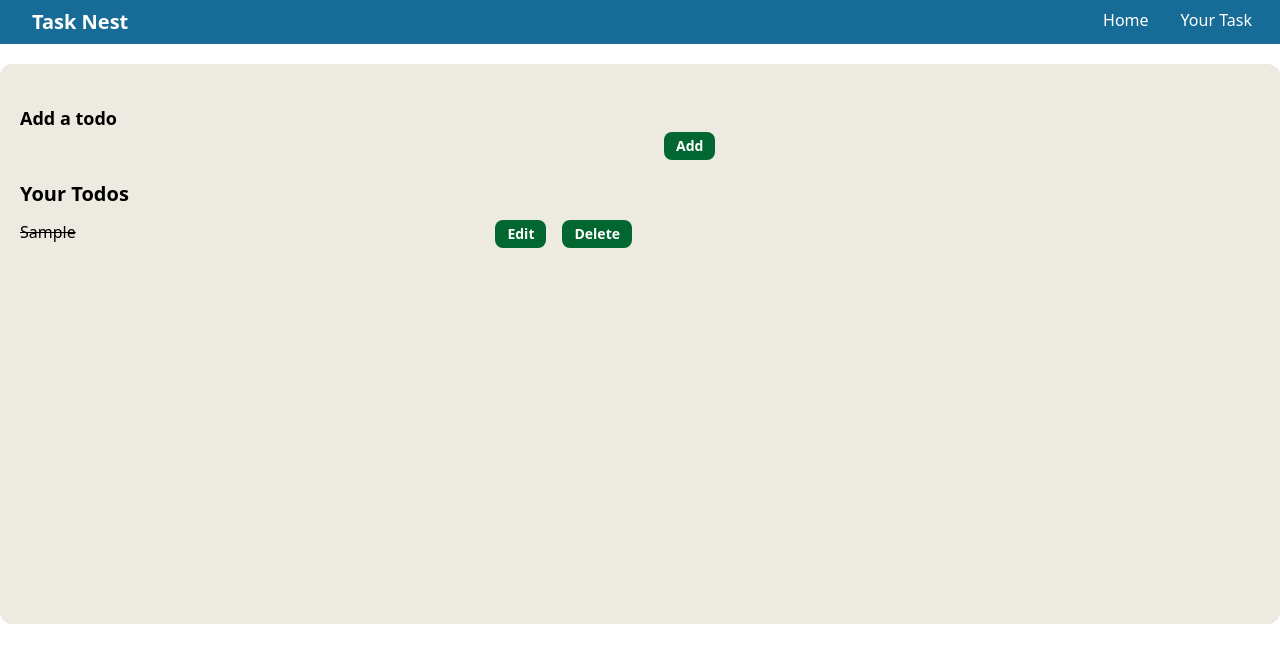
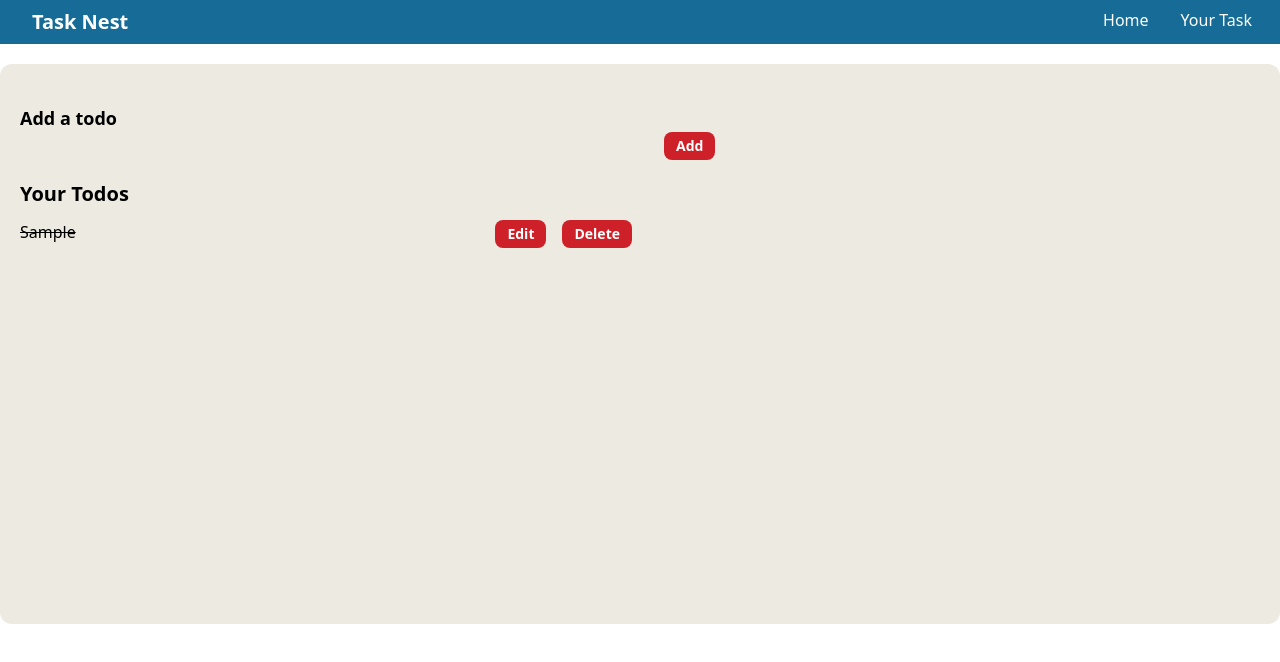
Before and after one commit to s-afrid/Todo-List-React-App, a React (Vite) app: page / in a window 1280 px wide. Both pictures are taken after typing "Sample" into the empty fields and a click on the button "Add". Shown: the top 662 px of the page. Built offline with nearby package versions, Linux system fonts and the light colour scheme.

Commit message:
button color changed

```diff
--- a/src/App.jsx
+++ b/src/App.jsx
@@ -29,7 +29,7 @@ function App() {
         <div className="addTodo my-5">
           <h2 className='text-lg font-bold'>Add a todo</h2>
           <input onChange={handleChange} value={todo} type="text" className='w-1/2'/>
-        <button onClick={handleAdd} className='bg-green-800 md:hover:bg-green-700 active:bg-green-700 p-3 py-1 rounded-lg text-white transition-all duration-200 mx-6 text-sm font-bold'>Add</button>
+        <button onClick={handleAdd} className='bg-[#cd2028] md:hover:bg-[#eb404e] active:bg-green-700 p-3 py-1 rounded-lg text-white transition-all duration-200 mx-6 text-sm font-bold'>Add</button>
         </div>
 
           <h1 className='text-xl font-bold'>Your Todos</h1>
@@ -42,8 +42,8 @@ function App() {
                 {item.todo}
               </div>
               <div className="buttons">
-                <button onClick={handleEdit} className='bg-green-800 md:hover:bg-green-700 active:bg-green-700 p-3 py-1 rounded-lg text-white transition-all duration-200 mx-2 text-sm font-bold'>Edit</button>
-                <button onClick={handleDelete} className='bg-green-800 md:hover:bg-green-700 active:bg-green-700 p-3 py-1 rounded-lg text-white transition-all duration-200 mx-2 text-sm font-bold'>Delete</button>
+                <button onClick={handleEdit} className='bg-[#cd2028] md:hover:bg-[#eb404e] active:bg-green-700 p-3 py-1 rounded-lg text-white transition-all duration-200 mx-2 text-sm font-bold'>Edit</button>
+                <button onClick={handleDelete} className='bg-[#cd2028] md:hover:bg-[#eb404e] active:bg-green-700 p-3 py-1 rounded-lg text-white transition-all duration-200 mx-2 text-sm font-bold'>Delete</button>
               </div>
           </div>
               )
```
